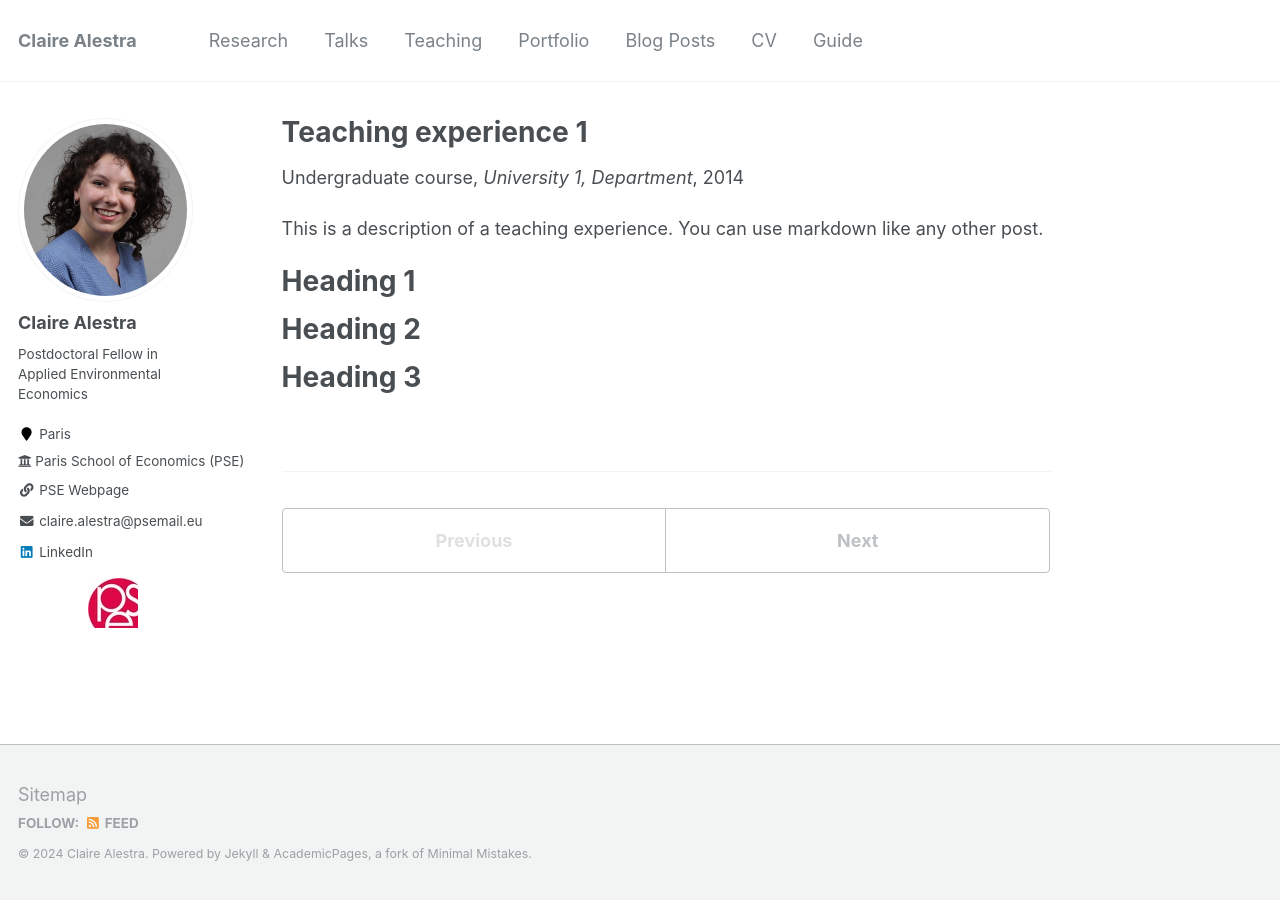
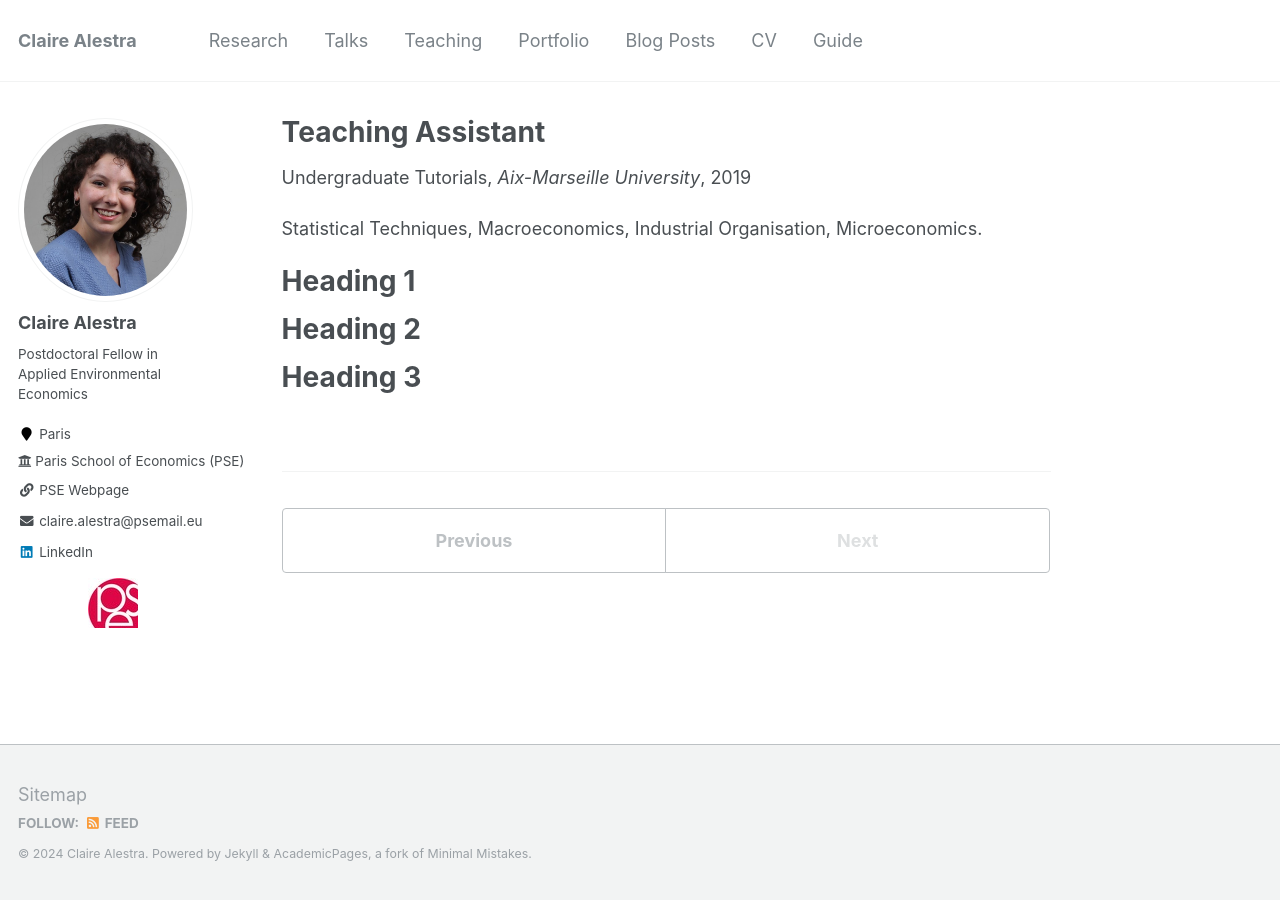
Before and after one commit to ClaireAlestra/ClaireAlestra.github.io, a Jekyll site: the page built from _teaching/2014-spring-teaching-1.md, in a window 1280 px wide. Built offline with Jekyll 4.4.1, drawn with Linux system fonts in a browser that asks for light colours.

Commit message:
Update 2014-spring-teaching-1.md

```diff
--- a/_teaching/2014-spring-teaching-1.md
+++ b/_teaching/2014-spring-teaching-1.md
@@ -1,14 +1,14 @@
 ---
-title: "Teaching experience 1"
+title: "Teaching Assistant"
 collection: teaching
-type: "Undergraduate course"
+type: "Undergraduate Tutorials"
 permalink: /teaching/2014-spring-teaching-1
-venue: "University 1, Department"
-date: 2014-01-01
-location: "City, Country"
+venue: "Aix-Marseille University"
+date: 2019-10-01 2022-06-01
+location: "Marseille, France"
 ---
 
-This is a description of a teaching experience. You can use markdown like any other post.
+Statistical Techniques, Macroeconomics, Industrial Organisation, Microeconomics.
 
 Heading 1
 ======
```
